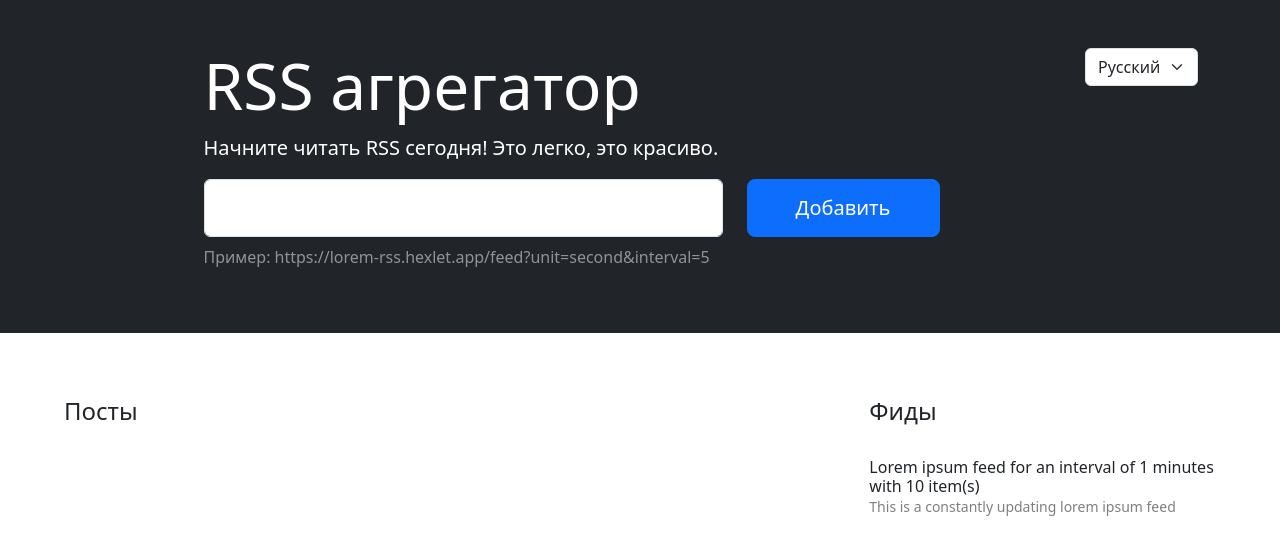
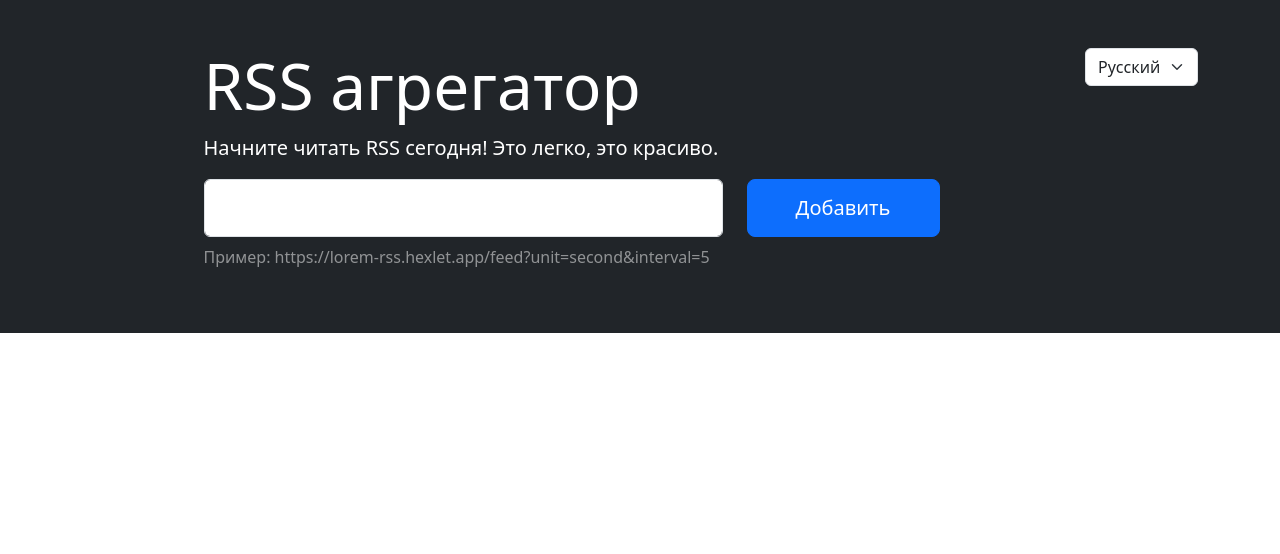
Before and after one commit to diplomatgmg/frontend-project-11, a React (Create React App) app: page / in a window 1280 px wide. Shown: the top 554 px of the page. Built offline with nearby package versions, Linux system fonts and the light colour scheme.

Commit message:
Оптимизация структуры кода

```diff
--- a/src/containers/FeedSection.tsx
+++ /dev/null
@@ -1,18 +0,0 @@
-import React, { type ReactElement } from 'react'
-
-const FeedSection = (): ReactElement => {
-  return (
-    <div className="col-md-10 col-lg-4 mx-auto order-0 order-lg-1 feeds">
-      <div className="card border-0">
-        <div className="card-body"><h2 className="card-title h4">Фиды</h2></div>
-        <ul className="list-group border-0 rounded-0">
-          <li className="list-group-item border-0 border-end-0"><h3 className="h6 m-0">Lorem ipsum feed for an
-            interval of 1 minutes with 10 item(s)</h3><p className="m-0 small text-black-50">This is a constantly
-            updating lorem ipsum feed</p></li>
-        </ul>
-      </div>
-    </div>
-  )
-}
-
-export default FeedSection
--- a/src/containers/MainSection.tsx
+++ b/src/containers/MainSection.tsx
@@ -1,6 +1,5 @@
 import React, { type ReactElement } from 'react'
 import Button from '../components/Button'
-import FeedSection from './FeedSection'
 import { useSelector } from 'react-redux'
 
 interface Post {
@@ -11,10 +10,12 @@ interface Post {
 const MainSection = (): ReactElement => {
   const posts = useSelector((state: any) => state.posts)
 
+  const renderPosts = (): ReactElement | null => {
+    if (posts.length === 0) {
+      return null
+    }
+
     return (
-    <section className="container-fluid container-xxl p-5">
-      <div className="row">
-        <div className="col-md-10 col-lg-8 order-1 mx-auto posts">
       <div className="card border-0">
         <div className="card-body"><h2 className="card-title h4">Посты</h2></div>
         <ul className="list-group border-0 rounded-0">
@@ -35,8 +36,15 @@ const MainSection = (): ReactElement => {
         </ul>
 
       </div>
+    )
+  }
+
+  return (
+    <section className="container-fluid container-xxl p-5">
+      <div className="row">
+        <div className="col-md-10 col-lg-8 order-1 mx-auto posts">
+          {renderPosts()}
         </div>
-        <FeedSection/>
       </div>
     </section>
   )
```
Lines whose indentation alone changed are shown as unchanged.
